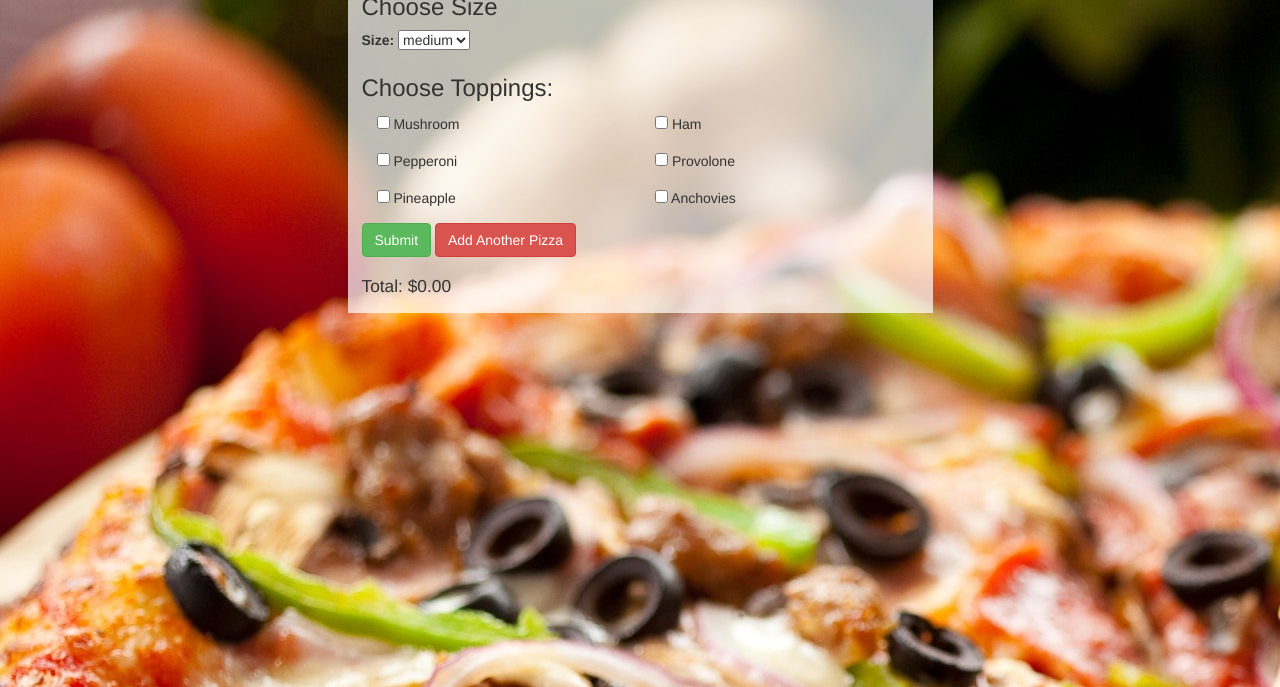
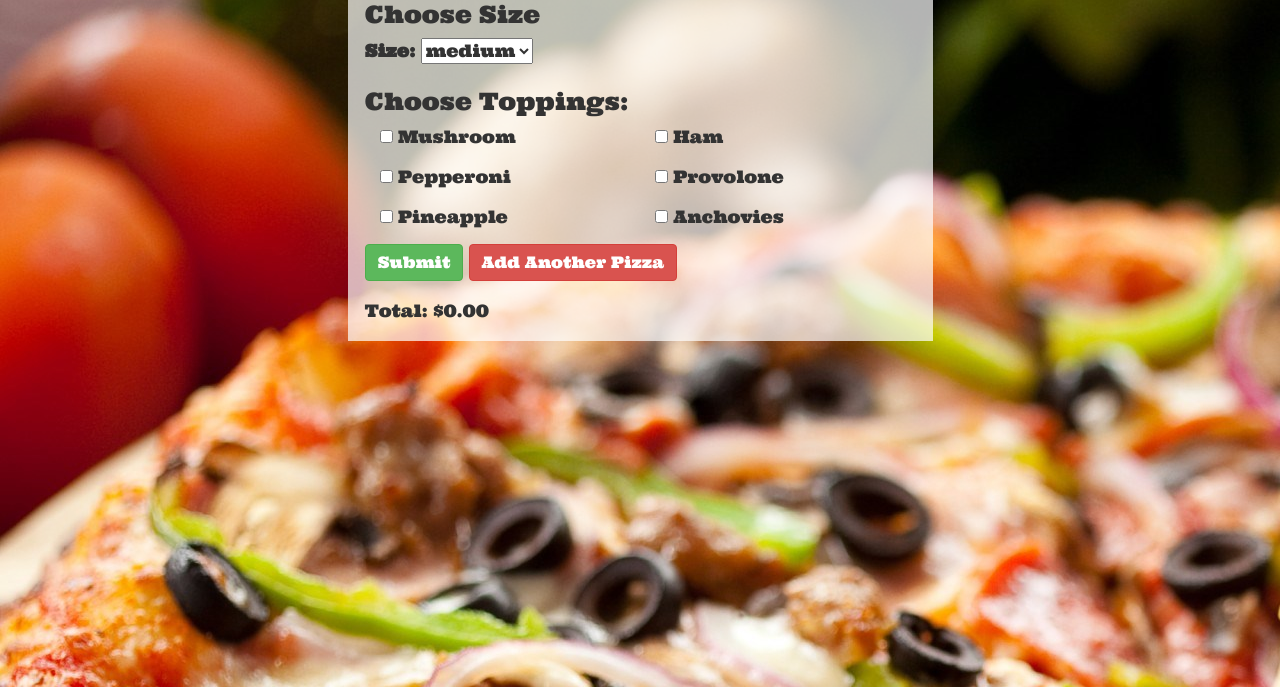
Before and after one commit to doohinkus/pizza, a plain HTML site: page index.html in a window 1280 px wide. Shown: the part 113-800 px from the top of the page. Drawn offline with nearby package versions, Linux system fonts and the light colour scheme.

Commit message:
add google font.

```diff
--- a/css/styles.css
+++ b/css/styles.css
@@ -1,5 +1,8 @@
+@import url('https://fonts.googleapis.com/css?family=Ultra');
 body {
   background-image: url(../img/pizza.jpg);
+  font-family: 'Ultra', serif;
+  font-size: 13pt;
 }
 .col-md-offset-3{
   background-color: rgba(255, 255, 255, 0.7);;
@@ -8,6 +11,9 @@ body {
 .preheader{
   background-color: #333;
 }
+.btn {
+  font-size: 12pt;
+}
 #output{
   font-size: 13pt;
   margin-top:1em;
--- a/js/scripts.js
+++ b/js/scripts.js
@@ -1,7 +1,8 @@
 function Customer (name, address) {
   this.address = address,
-  this.bill = 0;
-  this.pizzas = [];
+  this.bill = 0,
+  this.pizzas = [],
+  this.delivery = 0;
 }
 
 function Pizza (size){
@@ -62,9 +63,7 @@ $(document).ready(function (){
    });
 
    pizza.addExtras(size, pizza.toppings);
-  //  console.log("price: ", pizza.price);
-    // console.log(pizza.size, pizza.addExtras(size, pizza.toppings));
-    $(".amount").text("Your " + pizza.size + " pizza is $" + pizza.price.toFixed(2));
+   $(".amount").text("Your " + pizza.size + " pizza is $" + pizza.price.toFixed(2));
 
 
 
```
